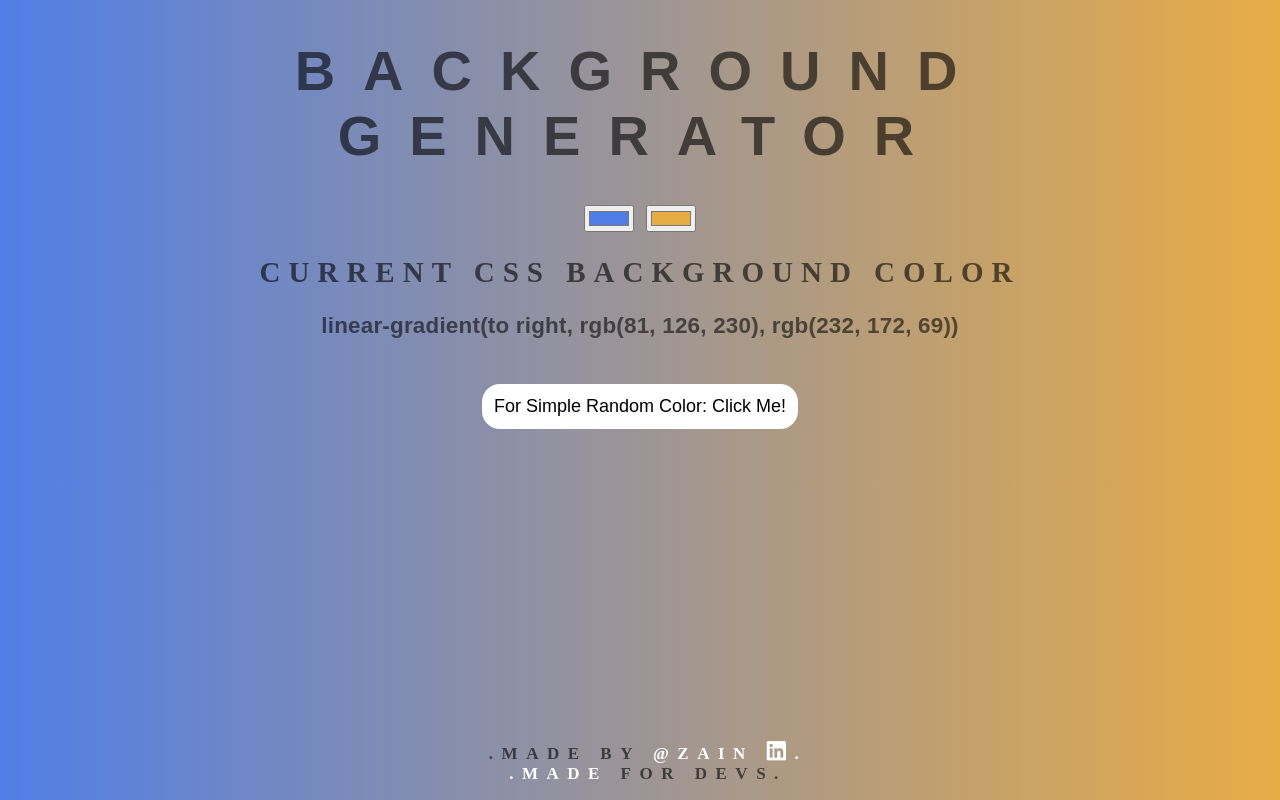
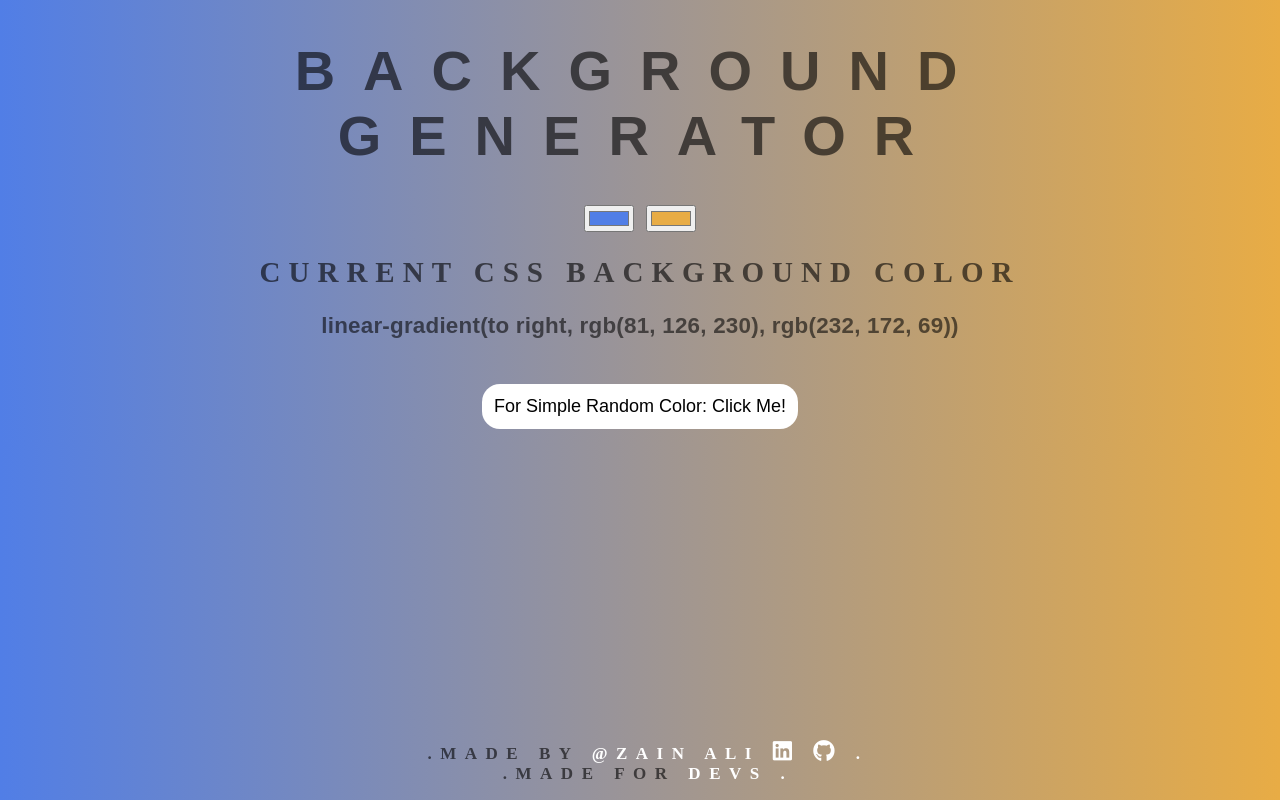
Before and after one commit to ZaynAliShan/css-background-color, a plain HTML site: page index.html in a window 1280 px wide. Drawn offline with Linux system fonts and the light colour scheme.

Commit message:
updated some functionality

```diff
--- a/index.html
+++ b/index.html
@@ -26,17 +26,21 @@
 
 		<!-- footer with linkedin icon-->
 
-		<div class="media-icons">
-			<footer class="design">
-			<strong>.Made By
-				<a class="white" href="https://www.linkedin.com/in/zainalishan/">@Zain
-				<i class="fab fa-linkedin"></i>.</a>
-			</strong>
-
-			<strong><br><span class="white">.Made </span>For Devs.</strong>
-			</footer>
-		</div >
-		<!-- script -->
-		<script type="text/javascript" src="script.js"></script>
+		<footer class="design" class="media-icons">
+			<strong class="clr"><strong id="color"></strong>.Made By </strong>
+			<strong id="color">@Zain Ali </strong>
+			<a class="white" href="https://www.linkedin.com/in/zainalishan/">
+				<i class="fab fa-linkedin"></i>
+			</a>
+			<a class="white" href="https://github.com/ZaynAliShan">
+				<i class="fab fa-github"></i>
+			</a>
+			<strong id="color">.</strong>
+			<br>
+			<strong class="clr"><strong id="color"></strong>.Made For </strong>
+			<strong id="color">Devs </strong>
+			<strong id="color"> . </strong>
+		<script src="script.js"></script>
+		</footer>
 	</body>
 </html>
--- a/style.css
+++ b/style.css
@@ -71,6 +71,7 @@ footer {
     width: 100%;
     height: 60px;
     text-align: center;
+    color: white;
 }
 
 .media-icons {
@@ -87,3 +88,12 @@ footer {
 h2 {
     font-size: 29px;
 }
+#color {
+  color: white;
+}
+.fa-linkedin:hover {
+  color: black;
+}
+.fa-github:hover {
+  color: black;
+}
```
